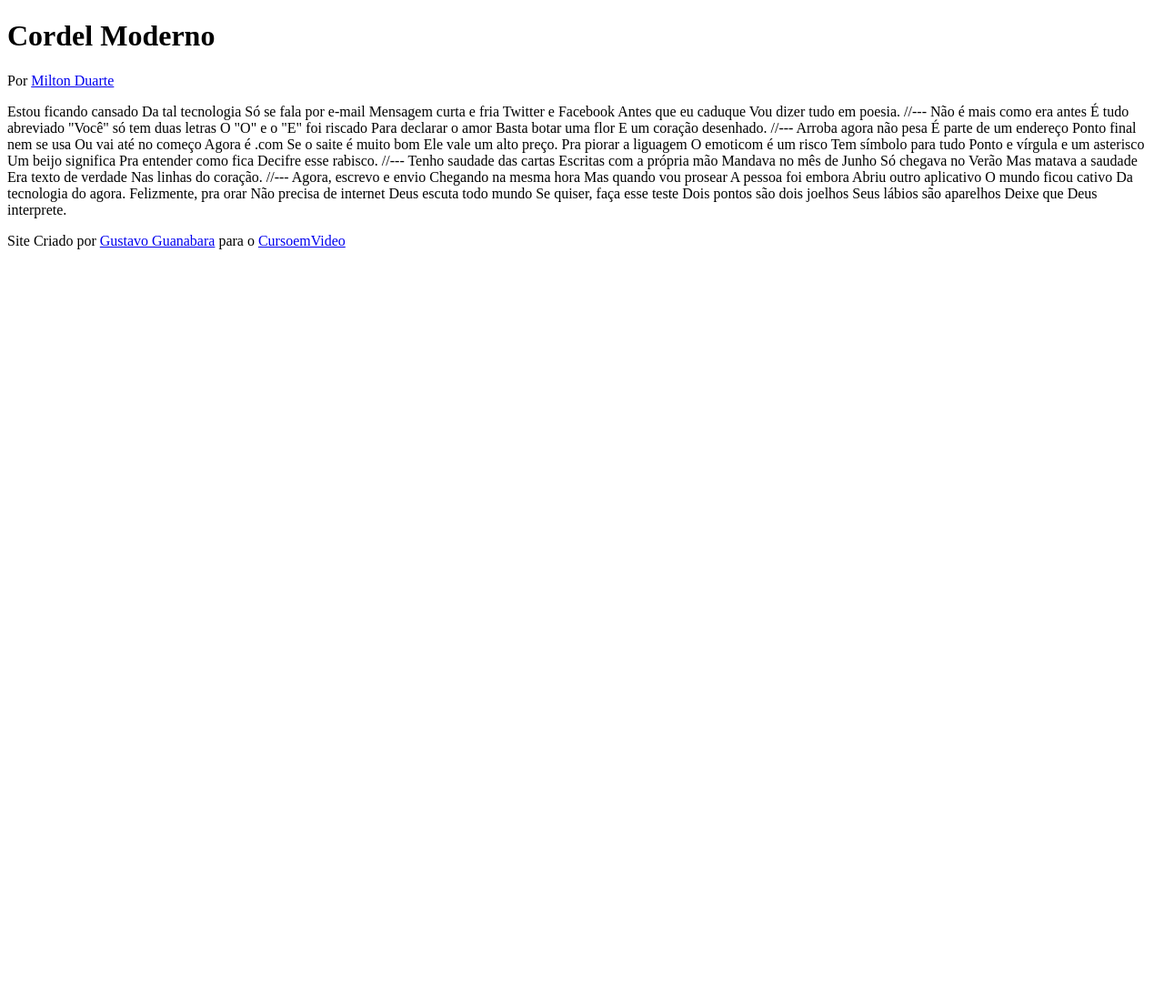
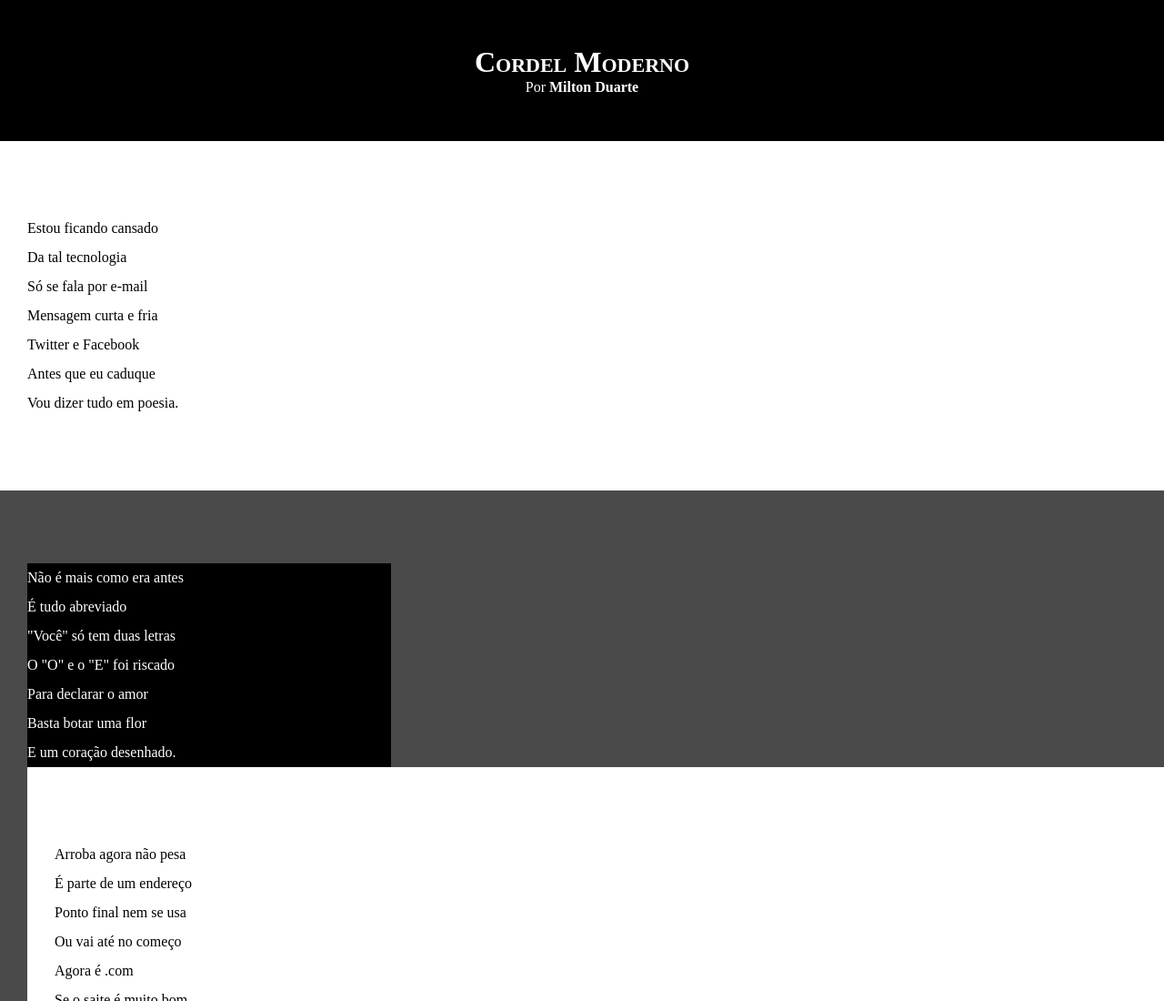
Before and after one commit to Anakinnnnnn/html-css, a plain HTML site: page desafios/d012/index.html in a window 1280 px wide. Shown: the top 1100 px of the page at 91% size. Before the commit the page ends 800 px from the top, so only its background shows below. Drawn offline with Linux system fonts and the light colour scheme.

Commit message:
atualizei estilos dos textos e blocos

```diff
--- /dev/null
+++ b/desafios/d012/estilo/style.css
@@ -0,0 +1,66 @@
+@charset "UTF-8";
+
+* {
+    margin: 0px;
+    padding: 0px;
+}
+
+html, body {
+    min-height: 100vh;
+    background-color: darkgray;
+}
+
+header {
+    background-color: black;
+    color: white;
+    text-align: center;
+}
+
+header > h1 {
+    padding-top: 50px;
+    font-variant: small-caps;
+}
+
+header > p {
+    padding-bottom: 50px;
+}
+
+a {
+    color: white;
+    text-decoration: none;
+    font-weight: bolder;
+}
+
+a:hover {
+    text-decoration: underline;
+}
+
+section {
+    padding-top: 10vh;
+    padding-bottom: 10vh;
+    line-height: 2em;
+    padding-left: 30px;
+}
+
+section.normal {
+    background-color: white;
+    color: black;
+}
+
+section.imagem {
+    background-color: rgba(0, 0, 0, 0.562);
+    color: white;
+
+}
+
+section.imagem >p {
+    width: 400px;
+    background-color: black;
+}
+
+footer {
+    background-color: black;
+    color: aliceblue;
+    text-align: center;
+    padding: 10px;
+}
--- a/desafios/d012/index.html
+++ b/desafios/d012/index.html
@@ -5,6 +5,7 @@
     <meta charset="UTF-8">
     <meta name="viewport" content="width=device-width, initial-scale=1.0">
     <title>Cordel Moderno</title>
+    <link rel="stylesheet" href="estilo/style.css">
 </head>
 
 <body>
@@ -14,71 +15,91 @@
 
     </header>
 
-    Estou ficando cansado
-    Da tal tecnologia
-    Só se fala por e-mail
-    Mensagem curta e fria
-    Twitter e Facebook
-    Antes que eu caduque
-    Vou dizer tudo em poesia.
+    <section class="normal">
+        <p>
+            Estou ficando cansado<br>
+            Da tal tecnologia<br>
+            Só se fala por e-mail<br>
+            Mensagem curta e fria<br>
+            Twitter e Facebook<br>
+            Antes que eu caduque<br>
+            Vou dizer tudo em poesia.<br>
+        </p>
+    </section>
 
-    //---
 
-    Não é mais como era antes
-    É tudo abreviado
-    "Você" só tem duas letras
-    O "O" e o "E" foi riscado
-    Para declarar o amor
-    Basta botar uma flor
-    E um coração desenhado.
 
-    //---
+    <section class="imagem">
+        <p>
+            Não é mais como era antes<br>
+            É tudo abreviado<br>
+            "Você" só tem duas letras<br>
+            O "O" e o "E" foi riscado<br>
+            Para declarar o amor<br>
+            Basta botar uma flor<br>
+            E um coração desenhado.<br>
+        </p>
 
-    Arroba agora não pesa
-    É parte de um endereço
-    Ponto final nem se usa
-    Ou vai até no começo
-    Agora é .com
-    Se o saite é muito bom
-    Ele vale um alto preço.
 
-    Pra piorar a liguagem
-    O emoticom é um risco
-    Tem símbolo para tudo
-    Ponto e vírgula e um asterisco
-    Um beijo significa
-    Pra entender como fica
-    Decifre esse rabisco.
 
-    //---
+    <section class="normal">
+        <p>
+            Arroba agora não pesa<br>
+            É parte de um endereço<br>
+            Ponto final nem se usa<br>
+            Ou vai até no começo<br>
+            Agora é .com<br>
+            Se o saite é muito bom<br>
+            Ele vale um alto preço.<br>
+            Pra piorar a liguagem<br>
+            O emoticom é um risco<br>
+            Tem símbolo para tudo<br>
+            Ponto e vírgula e um asterisco<br>
+            Um beijo significa<br>
+            Pra entender como fica<br>
+            Decifre esse rabisco.<br>
+        </p>
+    </section>
 
-    Tenho saudade das cartas
-    Escritas com a própria mão
-    Mandava no mês de Junho
-    Só chegava no Verão
-    Mas matava a saudade
-    Era texto de verdade
-    Nas linhas do coração.
 
-    //---
 
-    Agora, escrevo e envio
-    Chegando na mesma hora
-    Mas quando vou prosear
-    A pessoa foi embora
-    Abriu outro aplicativo
-    O mundo ficou cativo
-    Da tecnologia do agora.
+    <section class="imagem">
+        <p>
+            Tenho saudade das cartas<br>
+            Escritas com a própria mão<br>
+            Mandava no mês de Junho<br>
+            Só chegava no Verão<br>
+            Mas matava a saudade<br>
+            Era texto de verdade<br>
+            Nas linhas do coração.<br>
+        </p>
+    </section>
 
-    Felizmente, pra orar
-    Não precisa de internet
-    Deus escuta todo mundo
-    Se quiser, faça esse teste
-    Dois pontos são dois joelhos
-    Seus lábios são aparelhos
-    Deixe que Deus interprete.
 
-    <footer><p>Site Criado por <a href="https://github.com/gustavoguanabara" target="_blank">Gustavo Guanabara</a> para o <a href="https://www.youtube.com/cursoemvideo" target="_blank">CursoemVideo</a></p></footer>
+
+    <section class="normal">
+        <p>
+            Agora, escrevo e envio<br>
+            Chegando na mesma hora<br>
+            Mas quando vou prosear<br>
+            A pessoa foi embora<br>
+            Abriu outro aplicativo<br>
+            O mundo ficou cativo<br>
+            Da tecnologia do agora.<br>
+            Felizmente, pra orar<br>
+            Não precisa de internet<br>
+            Deus escuta todo mundo<br>
+            Se quiser, faça esse teste<br>
+            Dois pontos são dois joelhos<br>
+            Seus lábios são aparelhos<br>
+            Deixe que Deus interprete.<br>
+        </p>
+    </section>
+
+    <footer>
+        <p>Site Criado por <a href="https://github.com/gustavoguanabara" target="_blank">Gustavo Guanabara</a> para o <a
+                href="https://www.youtube.com/cursoemvideo" target="_blank">CursoemVideo</a></p>
+    </footer>
 </body>
 
 </html>
--- a/desafios/d012/style.css
+++ /dev/null
@@ -1,26 +0,0 @@
-* {
-    margin: 0px;
-}
-
-header {
-    color: white;
-    background-color: black;
-    text-align: center;
-    height: 120px;
-    padding-top: 80px;
-    margin-bottom: 80px;
-}
-
-main {
-    width: 200px;
-}
-
-main p {
-    padding: 30px;
-}
-
-#p1 {
-    background-size: cente;
-    padding: 60px;
-    background-image: url('imagens/background001.jpg');
-}
```
